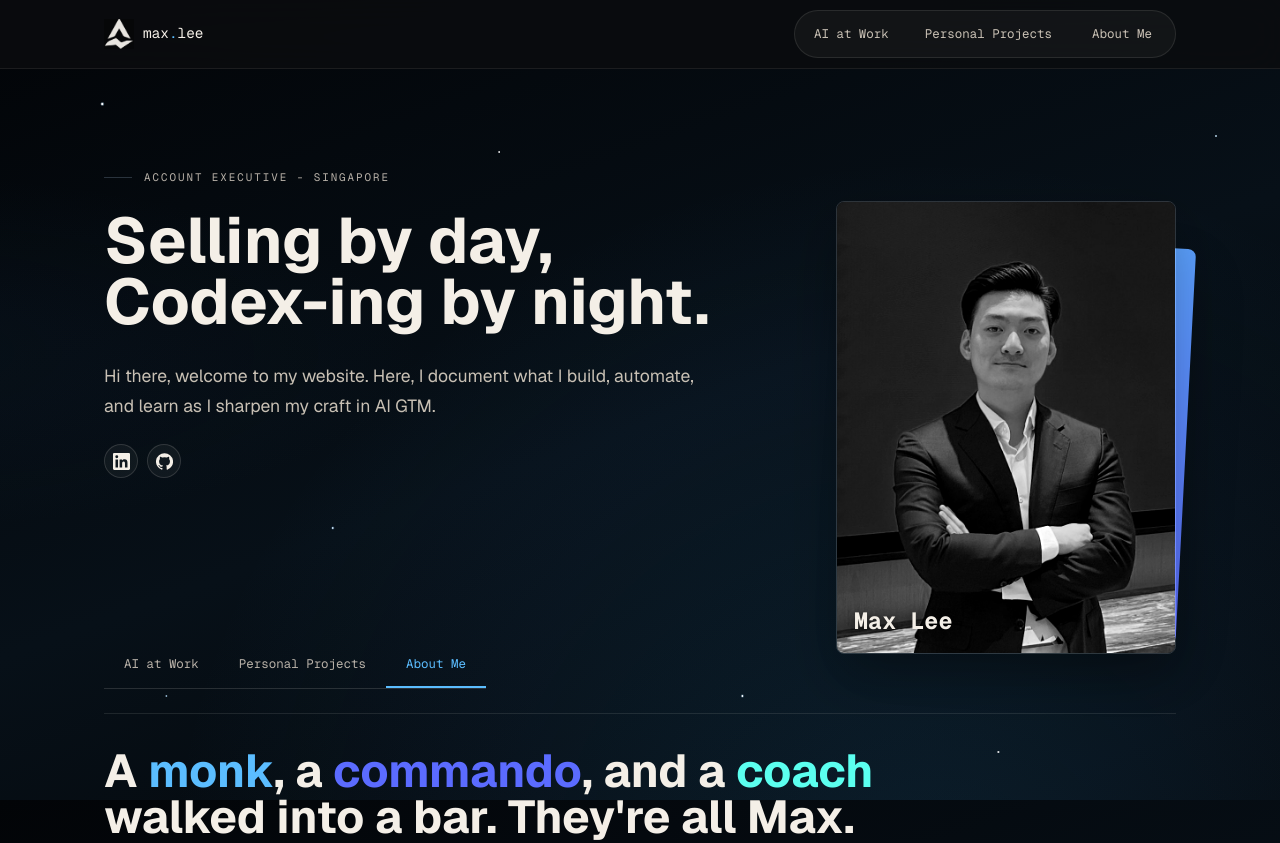
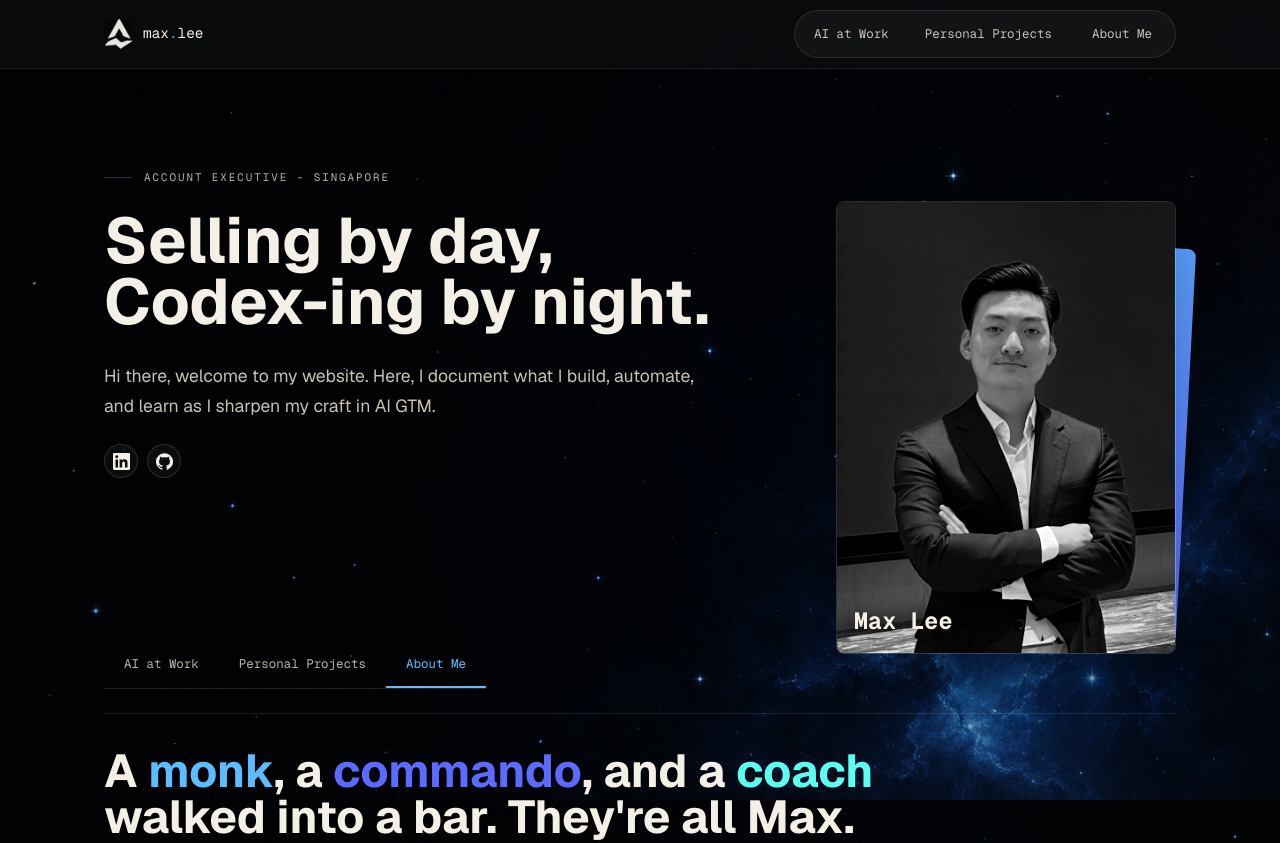
Before and after one commit to maxleesianyi/max-lee-ai-portfolio-website, a Next.js app: page / in a window 1280 px wide. Shown: the top 843 px of the page. Built offline with nearby package versions, Linux system fonts and the light colour scheme.

Commit message:
Add space background artwork

```diff
--- a/app/globals.css
+++ b/app/globals.css
@@ -32,22 +32,15 @@ html {
 body {
   min-height: 100vh;
   margin: 0;
+  background-color: #020407;
   background:
-    radial-gradient(circle at 8% 13%, rgba(255, 255, 255, 0.98) 0 0.9px, rgba(191, 229, 255, 0.48) 1.2px, transparent 2.2px),
-    radial-gradient(circle at 26% 66%, rgba(218, 240, 255, 0.88) 0 0.65px, rgba(127, 190, 255, 0.32) 1px, transparent 1.9px),
-    radial-gradient(circle at 39% 19%, rgba(255, 255, 255, 0.8) 0 0.55px, transparent 1.35px),
-    radial-gradient(circle at 58% 87%, rgba(255, 255, 255, 0.96) 0 0.78px, rgba(175, 220, 255, 0.34) 1.1px, transparent 2px),
-    radial-gradient(circle at 71% 27%, rgba(211, 238, 255, 0.86) 0 0.7px, rgba(121, 191, 255, 0.28) 1.04px, transparent 1.9px),
-    radial-gradient(circle at 87% 49%, rgba(255, 255, 255, 0.94) 0 0.84px, rgba(201, 233, 255, 0.4) 1.16px, transparent 2.1px),
-    radial-gradient(circle at 95% 17%, rgba(201, 232, 255, 0.78) 0 0.58px, transparent 1.4px),
-    radial-gradient(circle at 78% 94%, rgba(255, 255, 255, 0.82) 0 0.6px, transparent 1.45px),
-    radial-gradient(circle at 13% 87%, rgba(183, 225, 255, 0.72) 0 0.5px, transparent 1.3px),
-    radial-gradient(ellipse at 73% 112%, rgba(43, 118, 177, 0.2), transparent 48rem),
-    radial-gradient(ellipse at -12% 44%, rgba(20, 55, 85, 0.14), transparent 36rem),
-    linear-gradient(160deg, #020407 0%, #071018 52%, #030507 100%);
+    linear-gradient(90deg, rgba(2, 4, 7, 0.3) 0%, rgba(2, 4, 7, 0.04) 62%, rgba(2, 4, 7, 0.16) 100%),
+    linear-gradient(180deg, rgba(2, 4, 7, 0.1) 0%, rgba(2, 4, 7, 0.24) 100%),
+    url("/space-background.png");
   background-attachment: fixed;
   background-repeat: no-repeat;
-  background-size: 100vw 100vh;
+  background-position: center top;
+  background-size: cover;
   color: var(--bone);
   font-family: var(--font-geist-sans), Arial, Helvetica, sans-serif;
   letter-spacing: 0;
```
Also changed, not shown: public/space-background.png (added), 1 other file (tests, documents, lock files or other folders).
